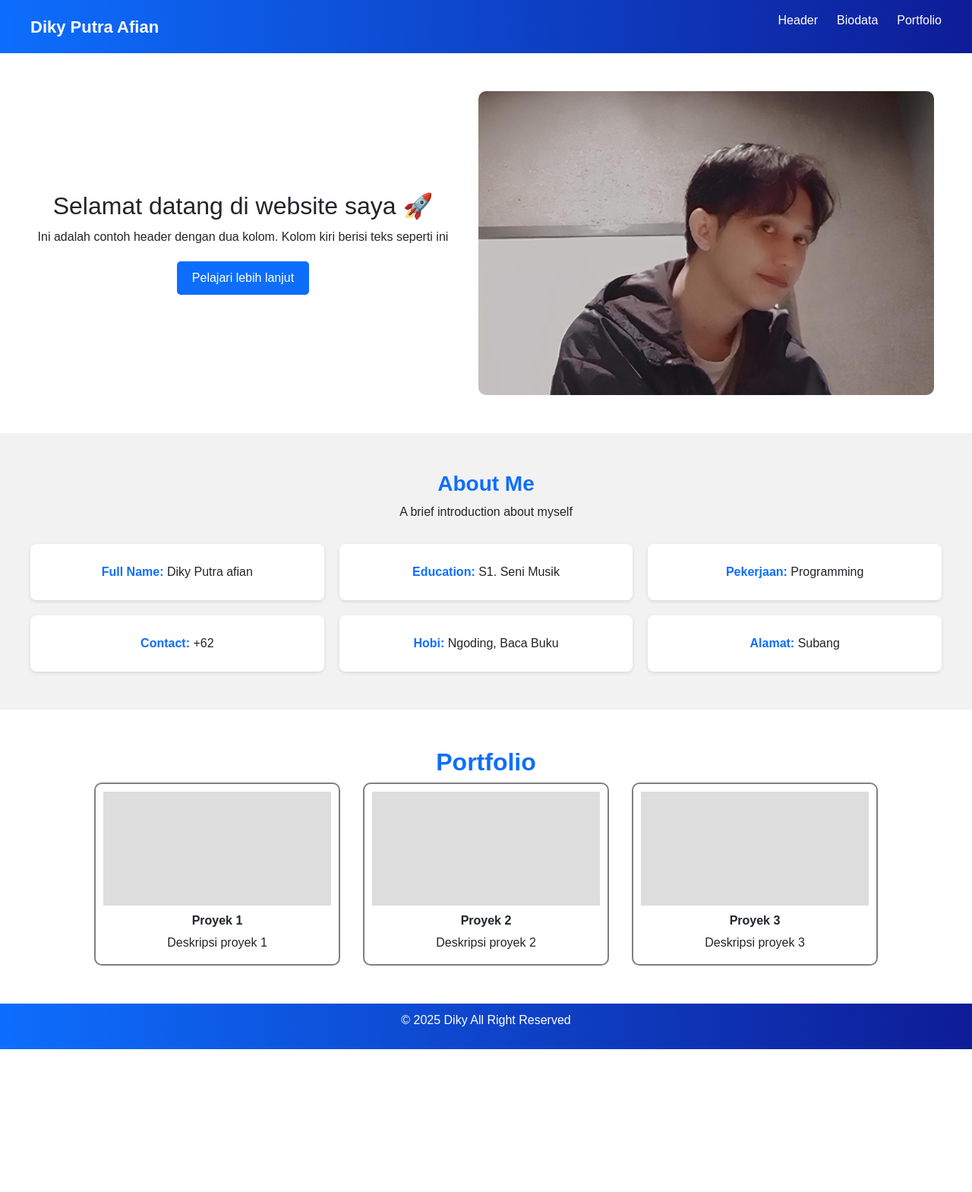
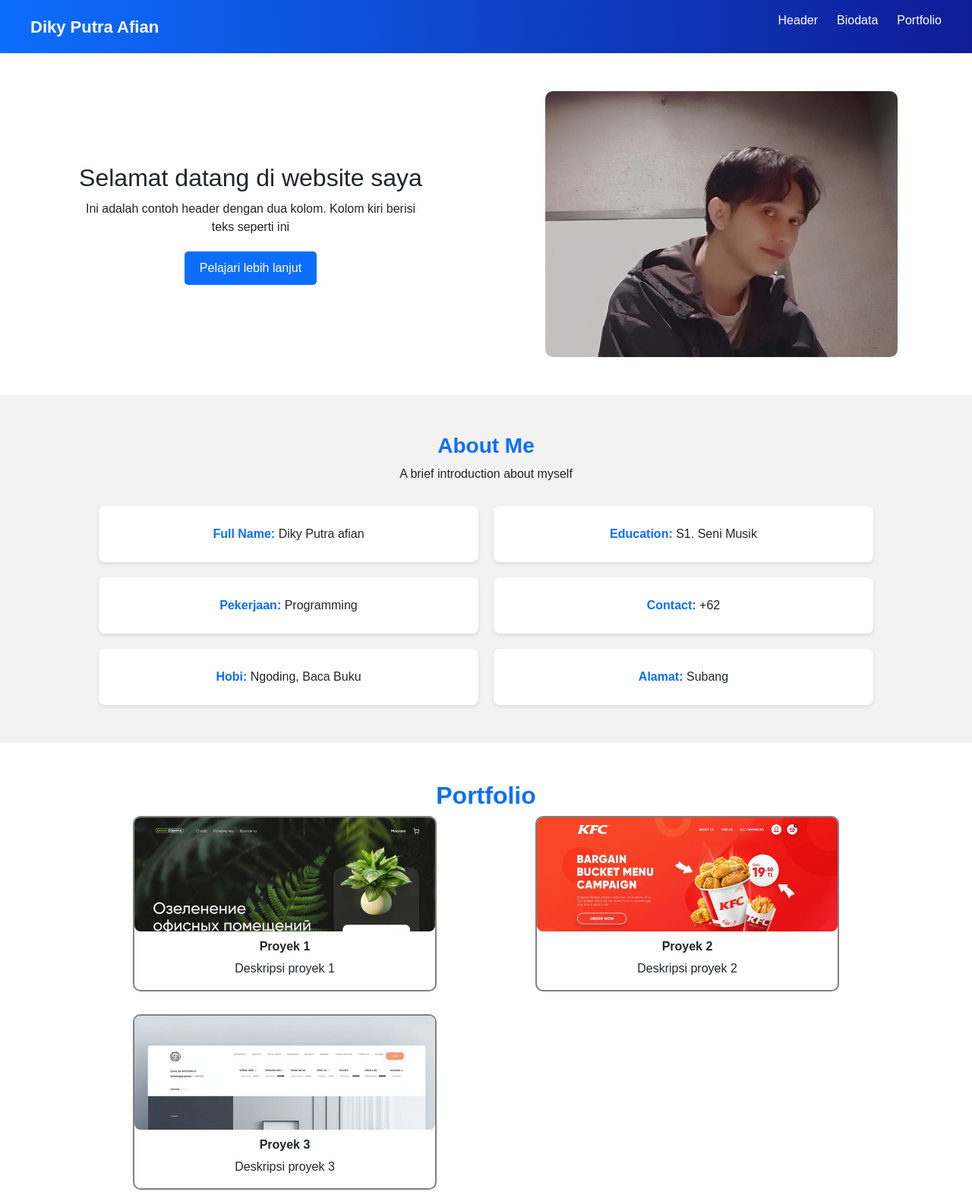
Before and after one commit to dikyputraafian/Project2, a plain HTML site: page index.html in a window 1280 px wide. Shown: the top 1569 px of the page at 76% size. Before the commit the page ends 1381 px from the top, so only its background shows below. Drawn offline with nearby package versions, Linux system fonts and the light colour scheme.

Commit message:
menambahkan gambar, mengedit file html dan css

```diff
--- a/index.html
+++ b/index.html
@@ -26,7 +26,7 @@
     <!-- ===== SECTION 2: HEADER ===== -->
     <section class="header-section" id="header">
       <div class="header-text text-center">
-        <h1>Selamat datang di website saya 🚀</h1>
+        <h1>Selamat datang di website saya</h1>
         <p>
           Ini adalah contoh header dengan dua kolom. Kolom kiri berisi teks
           seperti ini
@@ -65,19 +65,19 @@
 
       <div class="portfolio-items">
         <div class="portfolio-item">
-          <div class="portfolio-card"></div>
+          <div class="portfolio-card satu"></div>
           <h6>Proyek 1</h6>
           <p>Deskripsi proyek 1</p>
         </div>
 
         <div class="portfolio-item">
-          <div class="portfolio-card"></div>
+          <div class="portfolio-card dua"></div>
           <h6>Proyek 2</h6>
           <p>Deskripsi proyek 2</p>
         </div>
 
         <div class="portfolio-item">
-          <div class="portfolio-card"></div>
+          <div class="portfolio-card tiga"></div>
           <h6>Proyek 3</h6>
           <p>Deskripsi proyek 3</p>
         </div>
--- a/style.css
+++ b/style.css
@@ -2,10 +2,6 @@ body {
   margin: 0;
   font-family: Arial, sans-serif;
 }
-
-/* * {
-  border: solid red 1px;
-} */
 
 .all-section {
   text-align: center;
@@ -21,12 +17,15 @@ nav {
   color: white;
 }
 nav .brand {
+  width: 40%;
   font-size: 22px;
   font-weight: bold;
 }
 nav ul {
+  width: 60%;
   list-style: none;
   display: flex;
+  justify-content: end;
   gap: 25px;
 }
 nav ul li a {
@@ -37,17 +36,24 @@ nav ul li a {
 
 /* ===== SECTION 2 - HEADER ===== */
 .header-section {
-  display: flex;
+  display: grid;
+  margin: auto;
+  grid-template-columns: repeat(auto-fit, minmax(300px, 1fr));
   justify-content: center;
+  justify-items: center;
   padding: 50px 40px;
   align-items: center;
   gap: 40px;
 }
 .header-section img {
-  width: 600px;
-  height: 400px;
+  width: 80%;
+  height: 350px;
   object-fit: cover;
   border-radius: 10px;
+}
+
+.header-text {
+  width: 80%;
 }
 .header-text h1 {
   font-size: 32px;
@@ -68,6 +74,7 @@ nav ul li a {
 
 /* ===== SECTION 3 - BIODATA ===== */
 .biodata {
+  width: 100%;
   padding: 50px 40px;
   background: #f2f2f2;
 }
@@ -76,8 +83,10 @@ nav ul li a {
 }
 .box-container {
   margin-top: 30px;
+  width: 100%;
   display: grid;
-  grid-template-columns: repeat(3, 1fr);
+  grid-template-columns: repeat(auto-fit, minmax(200px, 500px));
+  justify-content: center;
   gap: 20px;
 }
 .box {
@@ -97,21 +106,44 @@ nav ul li a {
   padding: 50px 40px;
 }
 .portfolio-items {
-  display: flex;
+  display: grid;
+  grid-template-columns: repeat(auto-fit, minmax(200px, 500px));
   justify-content: center;
+  justify-items: center;
   align-items: center;
   gap: 30px;
 }
 .portfolio-item {
+  width: 400px;
+  display: grid;
+  justify-items: center;
   border-radius: 10px;
   border: 2px solid gray;
 }
 
 .portfolio-card {
-  margin: 10px;
-  width: 300px;
+  margin-bottom: 10px;
+  border-radius: 8px;
+  width: 100%;
   height: 150px;
-  background: #ddd;
+}
+
+.satu {
+  background-image: url(img/1.jpeg);
+  background-position: top;
+  background-size: cover;
+}
+
+.dua {
+  background-image: url(img/2.jpeg);
+  background-position: top;
+  background-size: cover;
+}
+
+.tiga {
+  background-image: url(img/3.jpeg);
+  background-position: top;
+  background-size: cover;
 }
 
 .portfolio-items h6 {
@@ -127,7 +159,3 @@ footer {
   background-image: linear-gradient(to right, #0d6efd, rgb(14, 28, 151));
   color: white;
 }
-
-/* footer p {
-  justify-content: center;
-} */
```
Also changed, not shown: img/1.jpeg (added), img/2.jpeg (added), img/3.jpeg (added).
